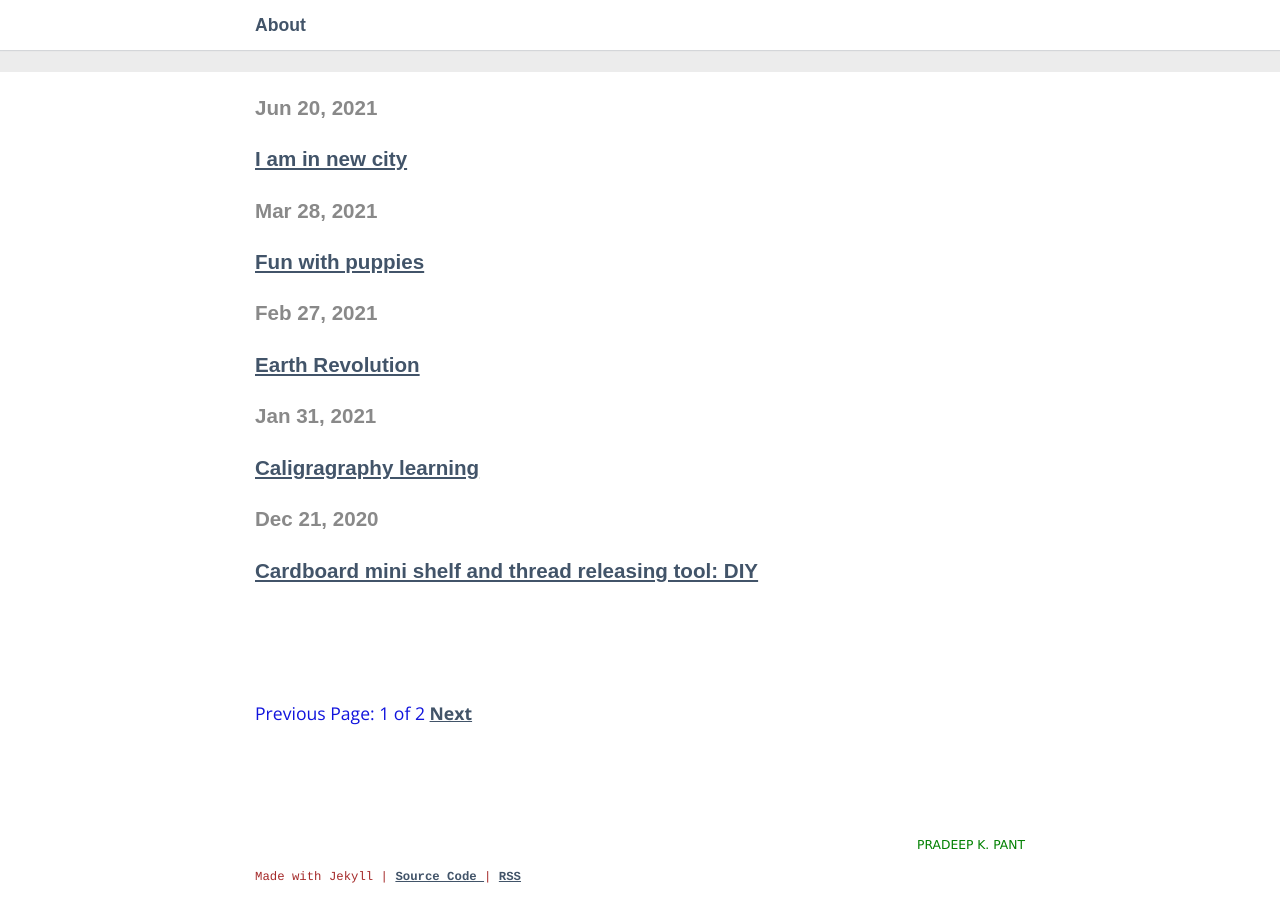
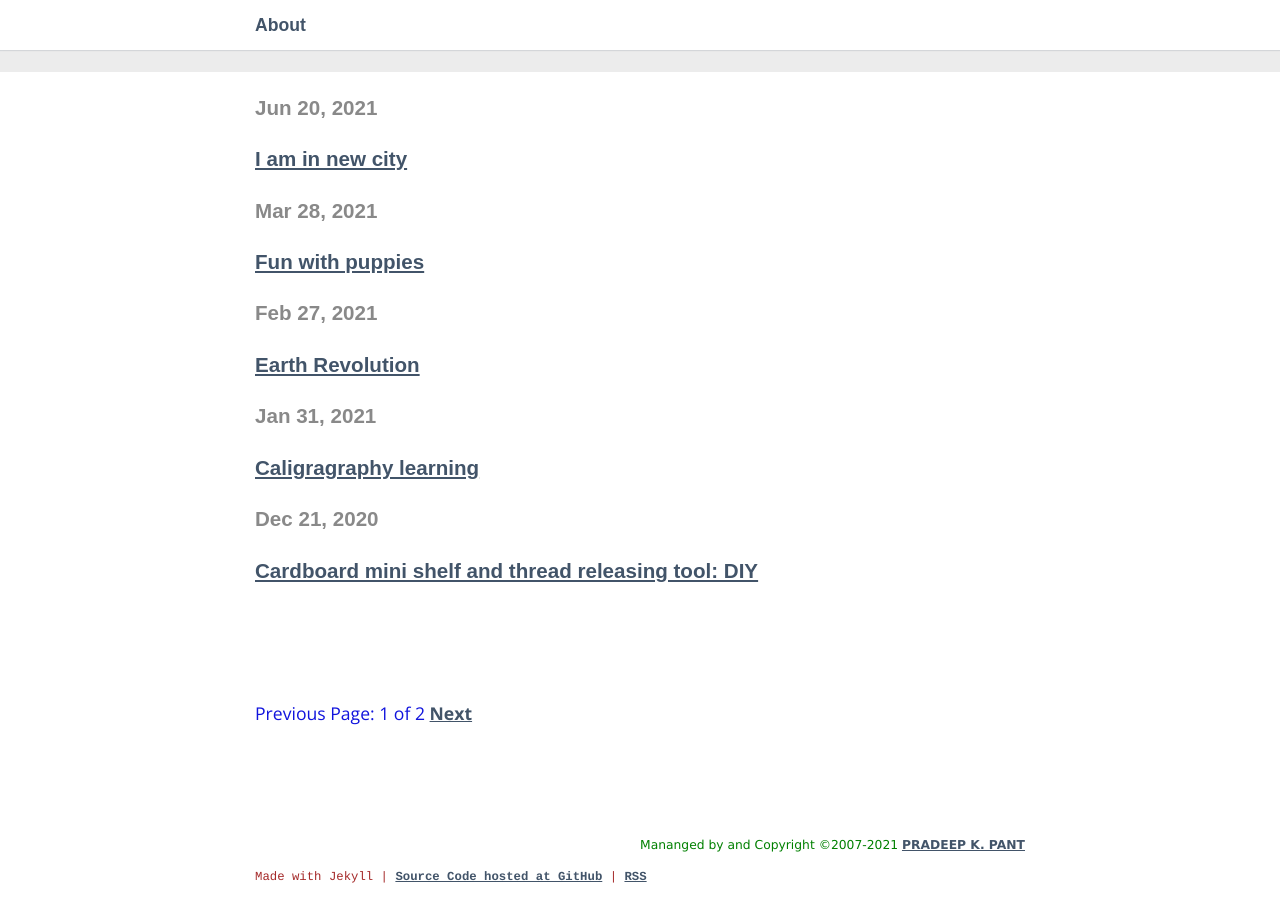
Before and after one commit to ppant/pakhipant, a Jekyll site: the page built from blog/index.html, in a window 1280 px wide and 900 px high, scrolled down 128 px. Built offline with Jekyll 4.4.1, drawn with Linux system fonts in a browser that asks for light colours; some web fonts are replaced; the list of posts is cut into pages by our own code; comment, search, counter and statistics services are not loaded.

Commit message:
Update footer.html

```diff
--- a/_includes/footer.html
+++ b/_includes/footer.html
@@ -5,7 +5,7 @@
 <span class="copy-right-style">
 <p>&nbsp;</p>
 <p>&nbsp;</p>
-	<p style="color:green; font-family: verdana; font-size: 70%; text-align: right;"Managed by & Copyright © 2007-2021 <a href="https://pradeeppant.com">PRADEEP K. PANT</a></p>
+	<p style="color:green; font-family: verdana; font-size: 70%; text-align: right;">Mananged by and Copyright ©2007-2021 <a href="https://pradeeppant.com">PRADEEP K. PANT</a></p>
 
-	<p style="color:brown; font-family: courier; font-size: 70%; text-align: auto;">Made with Jekyll | <a href="https://github.com/ppant/pakhipant">Source Code </a> | <a href="{{ "/feed.xml" | prepend: site.baseurl }}">RSS </a></p>
+	<p style="color:brown; font-family: courier; font-size: 70%; text-align: auto;">Made with Jekyll | <a href="https://github.com/ppant/pakhipant">Source Code hosted at GitHub</a> | <a href="{{ "/feed.xml" | prepend: site.baseurl }}">RSS </a></p>
 </footer>
```
